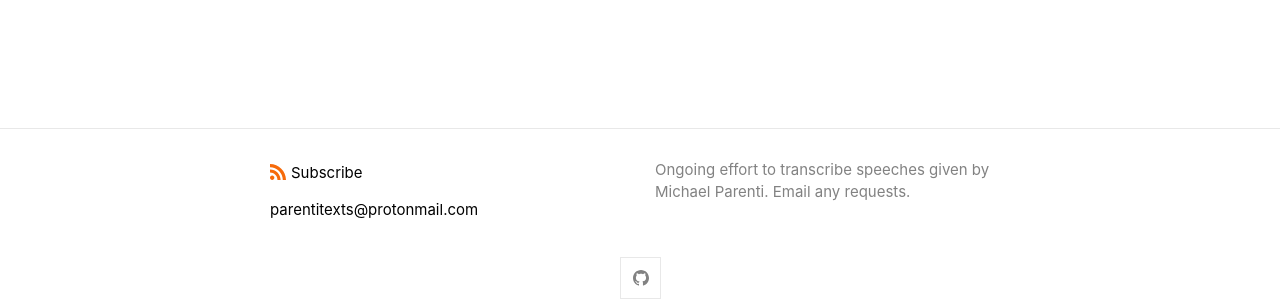
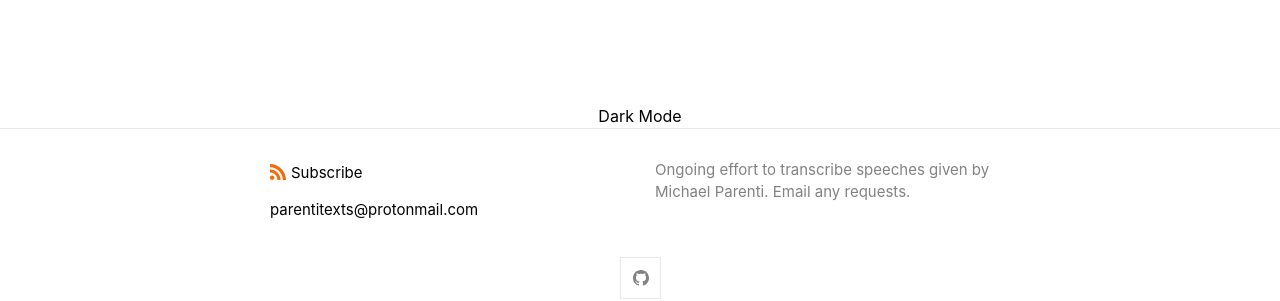
Before and after one commit to parentitexts/parentitexts.github.io, a Jekyll site: the page built from index.md, in a window 1280 px wide. Shown: the part 566-867 px from the top of the page. Built offline with Jekyll 4.4.1, drawn with Linux system fonts in a browser that asks for light colours.

Commit message:
dark mode toggle ?

```diff
--- a/_layouts/default.html
+++ b/_layouts/default.html
@@ -12,7 +12,8 @@
         {{ content }}
       </div>
     </main>
-
+    <center><a href="{{page.url}}" id="theme-toggle" onclick="modeSwitcher()" style="cursor: pointer;"></a></center>
+    <script src="/scripts/mode-switcher.js"></script>
     {%- include footer.html -%}
 
   </body>
--- /dev/null
+++ b/scripts/mode-switcher.js
@@ -0,0 +1,53 @@
+let systemInitiatedDark = window.matchMedia("(prefers-color-scheme: dark)");
+let theme = sessionStorage.getItem('theme');
+
+if (systemInitiatedDark.matches) {
+	document.getElementById("theme-toggle").innerHTML = "Light Mode";
+} else {
+	document.getElementById("theme-toggle").innerHTML = "Dark Mode";
+}
+
+function prefersColorTest(systemInitiatedDark) {
+  if (systemInitiatedDark.matches) {
+  	document.documentElement.setAttribute('data-theme', 'dark');
+   	document.getElementById("theme-toggle").innerHTML = "Light Mode";
+   	sessionStorage.setItem('theme', '');
+  } else {
+  	document.documentElement.setAttribute('data-theme', 'light');
+    document.getElementById("theme-toggle").innerHTML = "Dark Mode";
+    sessionStorage.setItem('theme', '');
+  }
+}
+systemInitiatedDark.addListener(prefersColorTest);
+
+
+function modeSwitcher() {
+	let theme = sessionStorage.getItem('theme');
+	if (theme === "dark") {
+		document.documentElement.setAttribute('data-theme', 'light');
+		sessionStorage.setItem('theme', 'light');
+		document.getElementById("theme-toggle").innerHTML = "Dark Mode";
+	}	else if (theme === "light") {
+		document.documentElement.setAttribute('data-theme', 'dark');
+		sessionStorage.setItem('theme', 'dark');
+		document.getElementById("theme-toggle").innerHTML = "Light Mode";
+	} else if (systemInitiatedDark.matches) {
+		document.documentElement.setAttribute('data-theme', 'light');
+		sessionStorage.setItem('theme', 'light');
+		document.getElementById("theme-toggle").innerHTML = "Dark Mode";
+	} else {
+		document.documentElement.setAttribute('data-theme', 'dark');
+		sessionStorage.setItem('theme', 'dark');
+		document.getElementById("theme-toggle").innerHTML = "Light Mode";
+	}
+}
+
+if (theme === "dark") {
+	document.documentElement.setAttribute('data-theme', 'dark');
+	sessionStorage.setItem('theme', 'dark');
+	document.getElementById("theme-toggle").innerHTML = "Light Mode";
+} else if (theme === "light") {
+	document.documentElement.setAttribute('data-theme', 'light');
+	sessionStorage.setItem('theme', 'light');
+	document.getElementById("theme-toggle").innerHTML = "Dark Mode";
+}
```
Also changed, not shown: 7 other files.
